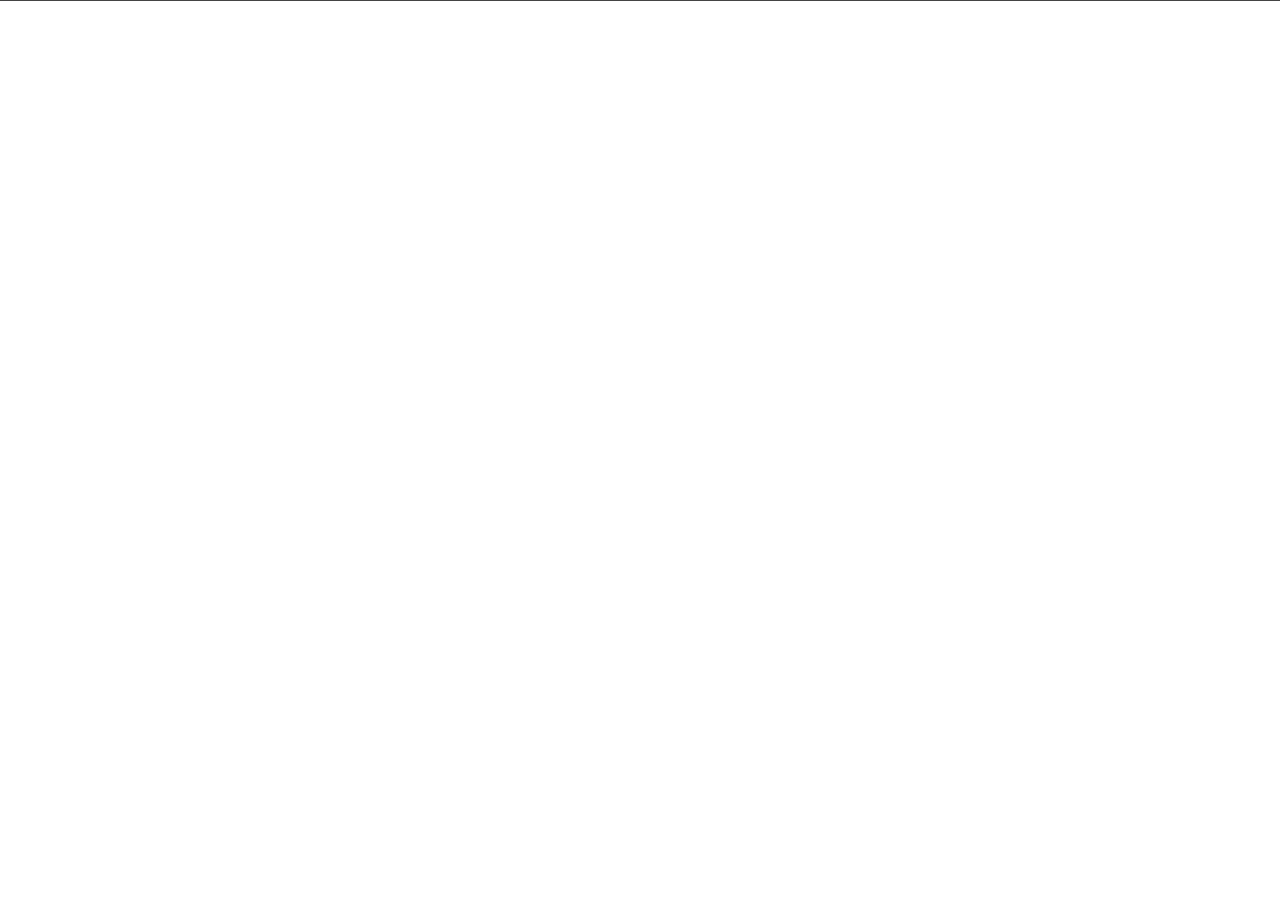
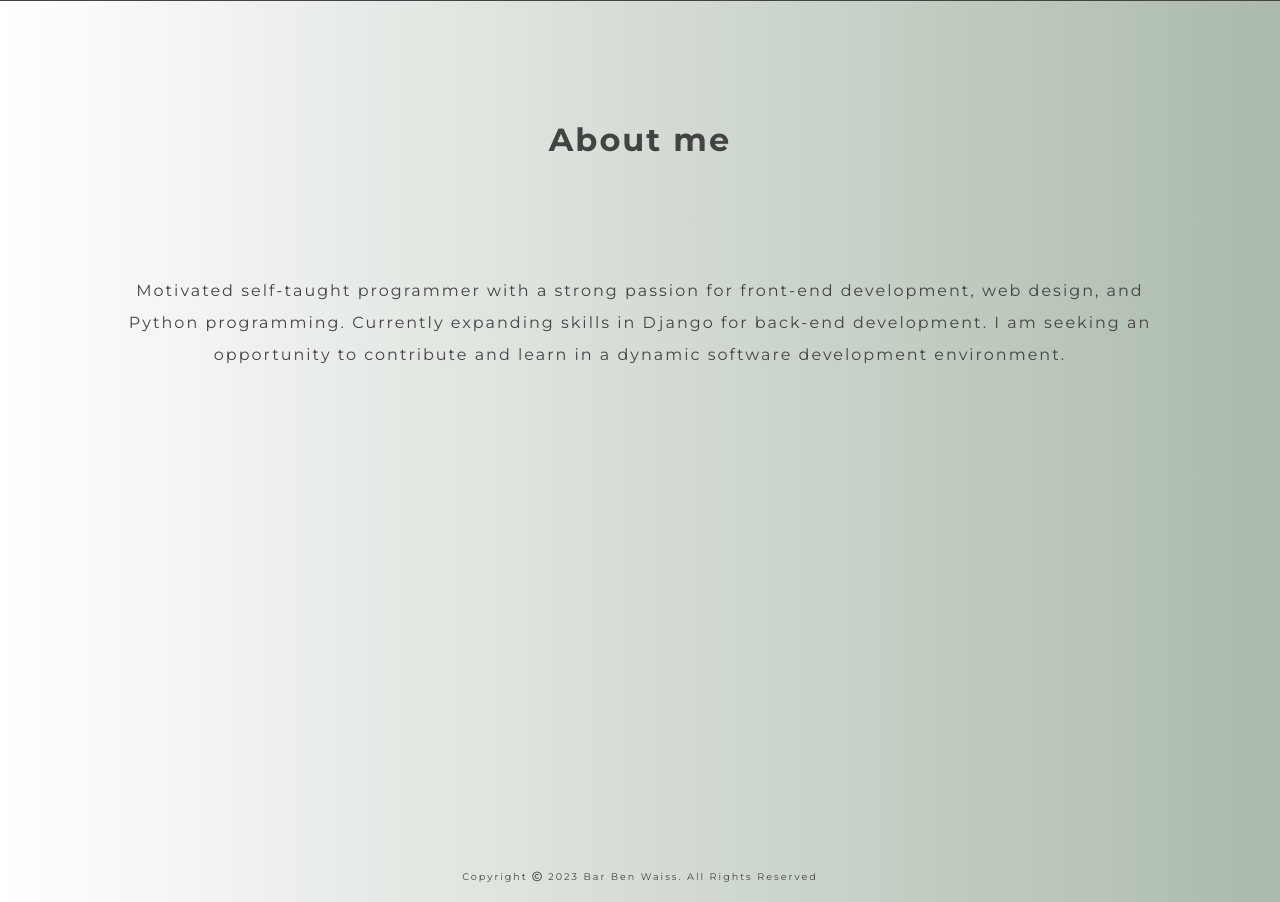
Before and after one commit to fl0wwy/Personal-website, a React (Vite) app: page / in a window 1280 px wide. Shown: the part 4860-5762 px from the top of the page. Before the commit the page ends 4861 px from the top, so only its background shows below. Built offline with nearby package versions, Linux system fonts and the light colour scheme.

Commit message:
added footer

```diff
--- a/src/App.jsx
+++ b/src/App.jsx
@@ -2,12 +2,15 @@ import React from 'react'
 import './app.css'
 import Header from './sections/Header'
 import Projects from './sections/Projects'
+import About from './sections/About'
+import Footer from './components/Footer'
 
 function App() {
   return (
     <>
     <Header></Header>
     <Projects></Projects>
+    <About></About>
     </>
   )
 }
--- /dev/null
+++ b/src/components/Footer.jsx
@@ -0,0 +1,14 @@
+import React from 'react'
+import './footer.css'
+
+function Footer() {
+  return (
+    <footer>
+        <div className="copyright">
+            Copyright <i class="fa-regular fa-copyright"></i> 2023 Bar Ben Waiss. All Rights Reserved
+        </div>
+    </footer>
+  )
+}
+
+export default Footer
--- /dev/null
+++ b/src/components/footer.css
@@ -0,0 +1,6 @@
+footer{
+    color: #434343;
+    font-size: 0.6em;
+    max-width: 80vw;
+    margin-bottom: 20px;
+}
--- a/src/sections/About.jsx
+++ b/src/sections/About.jsx
@@ -1,9 +1,19 @@
 import React from 'react'
 import './about.css'
+import Footer from '../components/Footer'
 
 function About() {
   return (
-    <div>About</div>
+    <>
+      <div className="about_container">
+        <div className="placeholder">placeholder</div>
+        <h1 className="section_headline">About me</h1>
+        <p>Motivated self-taught programmer with a strong passion for front-end development, web design, and Python programming.
+          Currently expanding skills in Django for back-end development.
+          I am seeking an opportunity to contribute and learn in a dynamic software development environment.</p>
+      <Footer></Footer>
+      </div>
+    </>
   )
 }
 
--- a/src/sections/about.css
+++ b/src/sections/about.css
@@ -0,0 +1,23 @@
+.about_container{
+    min-height: 100vh;
+    background: #abbaab;
+    background: -webkit-linear-gradient(to right, #ffffff, #abbaab);
+    background: linear-gradient(to right, #ffffff, #abbaab);
+
+    text-align: center;
+    color: #434343;
+    display: flex;
+    flex-direction: column;
+    align-items: center;
+}
+
+.about_container h1{
+    font-size: 2em;
+    margin-top: 100px;
+}
+
+.about_container p{
+    max-width: 80vw;
+    line-height: 2em;
+    margin-bottom: 500px;
+}
```
